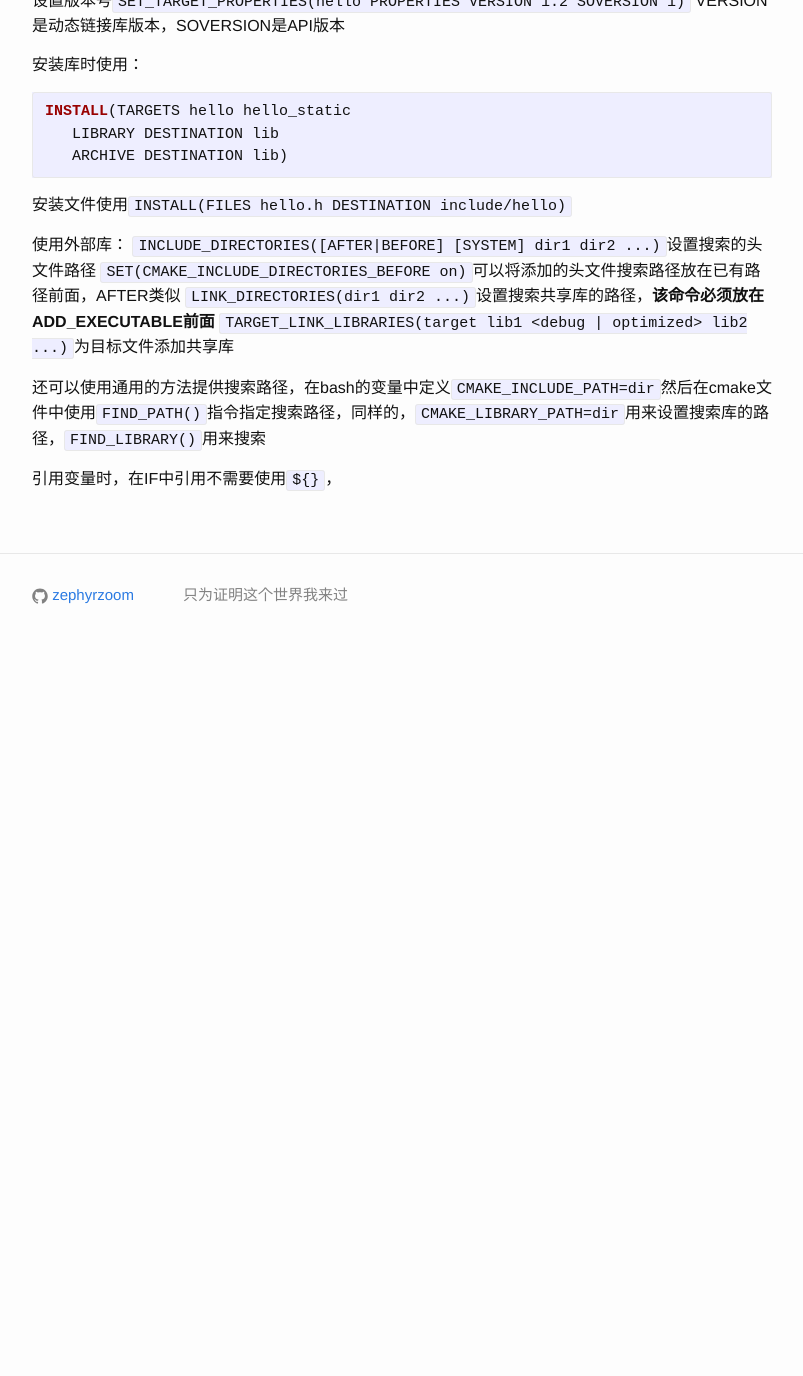
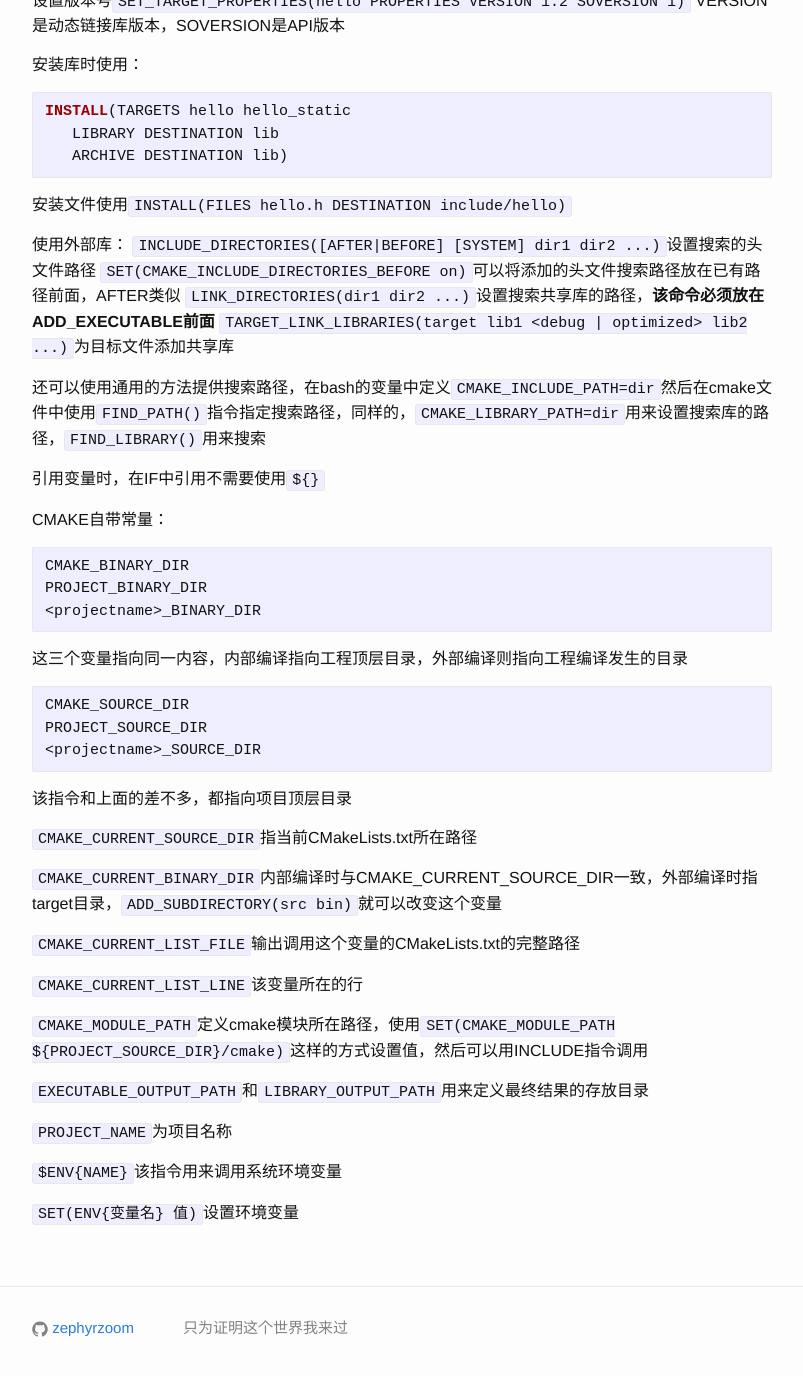
Before and after one commit to zephyrzoom/zephyrzoom.github.io, a Jekyll site: the page built from _posts/2017-10-28-cmake.md, in a window 1280 px wide and 1400 px high, scrolled down 1341 px. Shown: the top 1376 px of the window, without its empty margins (238-1041 px from the left). Built offline with Jekyll 4.4.1, drawn with Linux system fonts in a browser that asks for light colours; before the commit the page ends 2007 px from its top, so only the background shows below that.

Commit message:
update cmake

````diff
--- a/_posts/2017-10-28-cmake.md
+++ b/_posts/2017-10-28-cmake.md
@@ -84,4 +84,37 @@ INSTALL(TARGETS hello hello_static
 
 还可以使用通用的方法提供搜索路径，在bash的变量中定义`CMAKE_INCLUDE_PATH=dir`然后在cmake文件中使用`FIND_PATH()`指令指定搜索路径，同样的，`CMAKE_LIBRARY_PATH=dir`用来设置搜索库的路径，`FIND_LIBRARY()`用来搜索
 
-引用变量时，在IF中引用不需要使用`${}`，
+引用变量时，在IF中引用不需要使用`${}`
+
+CMAKE自带常量：
+```cmake
+CMAKE_BINARY_DIR
+PROJECT_BINARY_DIR
+<projectname>_BINARY_DIR
+```
+这三个变量指向同一内容，内部编译指向工程顶层目录，外部编译则指向工程编译发生的目录
+
+```cmake
+CMAKE_SOURCE_DIR
+PROJECT_SOURCE_DIR
+<projectname>_SOURCE_DIR
+```
+该指令和上面的差不多，都指向项目顶层目录
+
+`CMAKE_CURRENT_SOURCE_DIR`指当前CMakeLists.txt所在路径
+
+`CMAKE_CURRENT_BINARY_DIR`内部编译时与CMAKE_CURRENT_SOURCE_DIR一致，外部编译时指target目录，`ADD_SUBDIRECTORY(src bin)`就可以改变这个变量
+
+`CMAKE_CURRENT_LIST_FILE`输出调用这个变量的CMakeLists.txt的完整路径
+
+`CMAKE_CURRENT_LIST_LINE`该变量所在的行
+
+`CMAKE_MODULE_PATH`定义cmake模块所在路径，使用`SET(CMAKE_MODULE_PATH ${PROJECT_SOURCE_DIR}/cmake)`这样的方式设置值，然后可以用INCLUDE指令调用
+
+`EXECUTABLE_OUTPUT_PATH`和`LIBRARY_OUTPUT_PATH`用来定义最终结果的存放目录
+
+`PROJECT_NAME`为项目名称
+
+`$ENV{NAME}`该指令用来调用系统环境变量
+
+`SET(ENV{变量名} 值)`设置环境变量
````
